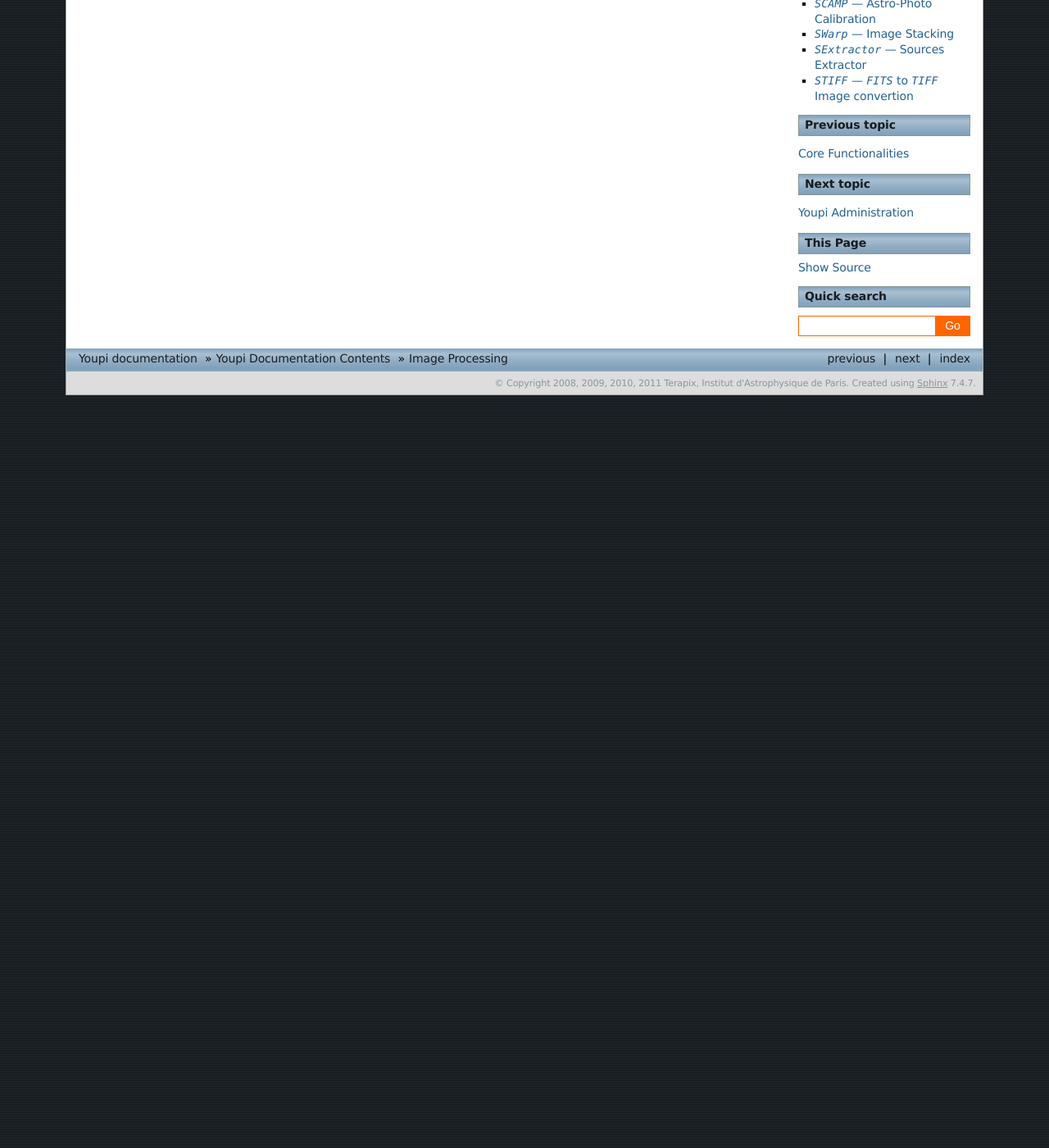
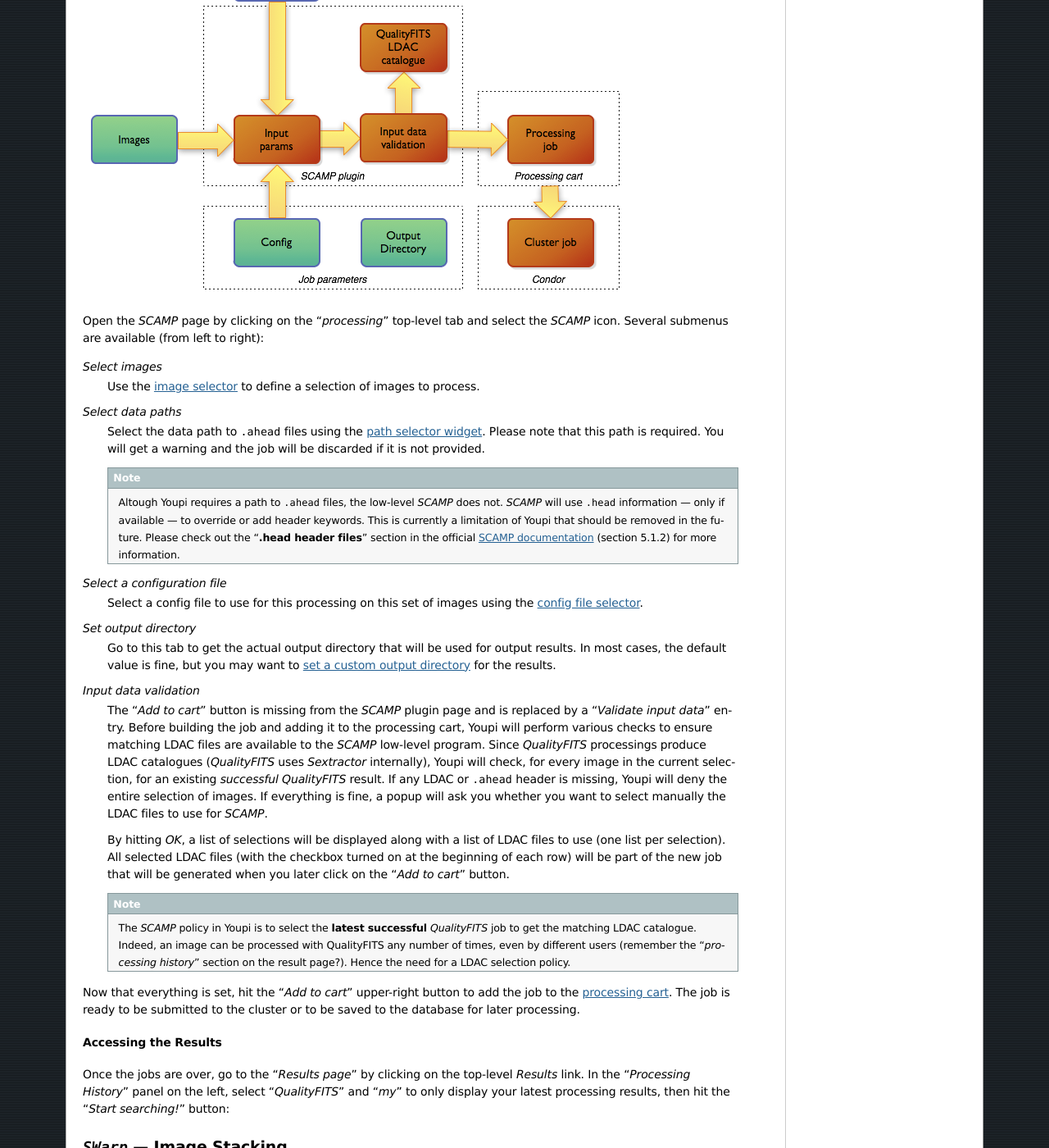
Before and after one commit to gotsunami/Youpi, a Sphinx documentation site: the page built from doc/handbook/source/processing.txt, in a window 1280 px wide and 1400 px high, scrolled down 6915 px. Shown: the whole window at 82% size. Built offline with Sphinx 7.4.7, drawn with Linux system fonts in a browser that asks for light colours; formulas are drawn with MathJax 3; the version number could not be read and is left out; before the commit the page ends 7397 px from its top, so only the background shows below that; some of the changed text lies outside the part shown.

Commit message:
Handbook: work on SCAMP plugin doc

```diff
--- a/doc/handbook/source/processing.txt
+++ b/doc/handbook/source/processing.txt
@@ -249,7 +249,100 @@ QualityFITS. Most of them are related to image grading. Here they are:
 `SCAMP` --- Astro-Photo Calibration
 ===================================
 
-*TBW*
+The Command Line Tool
+---------------------
+
+`SCAMP`_ (Software for Calibrating AstroMetry and Photometry) is a program that computes astrometric
+projection parameters from source catalogues derived from FITS images. The computed solution is
+expressed according to the WCS standard. The main features of SCAMP are (taken from the official
+documenation):
+
+- Compatibility with SExtractor FITS or MEF catalogue format in input,
+- Generation of WCS-compliant and Swarp-compatible FITS image headers in output,
+- Automatic grouping of catalogues on the sky
+- Selectable on-line astrometic reference catalogue
+- Automatic determination of scale, position angle, flippling and coordinate shift using fast
+  pattern-matching
+- Several astrometric calibration modes for single detectors and detector arrays
+- Combined astrometric solutions for multi-channel/instrument surveys
+- Highly configurable astrometric distortion polynomials
+- Correction for differential chromatic refraction
+- Proper motion measurements
+- XML VOTable-compliant output of meta-data
+
+.. _SCAMP: http://www.astromatic.net/software/scamp
+
+
+SCAMP in Youpi
+--------------
+
+Using *SCAMP* in Youpi is a convenient place for preparing a job, sending it to a cluster and accessing the results
+directly in a web browser. As you will see, Youpi also performs some sanity checks to validate input data before
+creating the job.
+
+Preparing a Job
+^^^^^^^^^^^^^^^
+
+Preparing a *SCAMP* job is just a matter of selecting input data (data paths, config and job parameters). As you
+can see in the following chart, an *input data validation step* is performed before adding the job to the
+processing cart:
+
+.. image:: figures/youpi-scamp.png
+
+Open the *SCAMP* page by clicking on the "*processing*" top-level tab and select the *SCAMP* icon. Several submenus
+are available (from left to right):
+
+*Select images*
+    Use the :ref:`image selector <image_selector_section>` to define a selection of images to process.
+
+*Select data paths*
+    Select the data path to ``.ahead`` files using the :ref:`path selector widget <data_path_selector>`.
+    Please note that this path is required. You will get a warning and the job will be discarded if
+    it is not provided.
+
+    .. note:: Altough Youpi requires a path to ``.ahead`` files, the low-level *SCAMP* does not. *SCAMP* will use ``.head``
+              information --- only if available --- to override or add header keywords. This is currently a limitation
+              of Youpi that should be removed in the future. Please check out the "**.head header files**" section in
+              the official `SCAMP documentation`_ (section 5.1.2) for more information.
+
+    .. _SCAMP documentation: https://www.astromatic.net/pubsvn/software/scamp/trunk/doc/scamp.pdf
+
+*Select a configuration file*
+    Select a config file to use for this processing on this set of images using the
+    :ref:`config file selector <config_path_selector>`.
+
+*Set output directory*
+    Go to this tab to get the actual output directory that will be used for output results. In most cases,
+    the default value is fine, but you may want to :ref:`set a custom output directory <output_dir_selector>`
+    for the results.
+
+*Input data validation*
+    The "*Add to cart*" button is missing from the *SCAMP* plugin page and is replaced by a "*Validate input data*"
+    entry. Before building the job and adding it to the processing cart, Youpi will perform various checks to
+    ensure matching LDAC files are available to the *SCAMP* low-level program. Since *QualityFITS* processings
+    produce LDAC catalogues (*QualityFITS* uses *Sextractor* internally), Youpi will check, for every image in the
+    current selection, for an existing *successful* *QualityFITS* result. If any LDAC or ``.ahead`` header is
+    missing, Youpi will deny the entire selection of images. If everything is fine, a popup will ask you whether you
+    want to select manually the LDAC files to use for *SCAMP*.
+
+    By hitting *OK*, a list of selections will be displayed along with a list of LDAC files to use (one list per selection).
+    All selected LDAC files (with the checkbox turned on at the beginning of each row) will be part of the new job that
+    will be generated when you later click on the "*Add to cart*" button.
+
+    .. note:: The *SCAMP* policy in Youpi is to select the **latest successful** *QualityFITS* job to get the matching LDAC
+              catalogue. Indeed, an image can be processed with QualityFITS any number of times, even by different users
+              (remember the "*processing history*" section on the result page?). Hence the need for a LDAC selection policy.
+
+Now that everything is set, hit the "*Add to cart*" upper-right button to add the job to the
+:ref:`processing cart <the_processing_cart>`. The job is ready to be submitted to the cluster or to
+be saved to the database for later processing.
+
+Accessing the Results
+^^^^^^^^^^^^^^^^^^^^^
+
+Once the jobs are over, go to the "*Results page*" by clicking on the top-level *Results* link. In
+the "*Processing History*" panel on the left, select "*QualityFITS*" and "*my*" to only display your
+latest processing results, then hit the "*Start searching!*" button:
 
 .. _proc_swarp:
 
```
Also changed, not shown: doc/handbook/source/figures/youpi-scamp.png (added).
